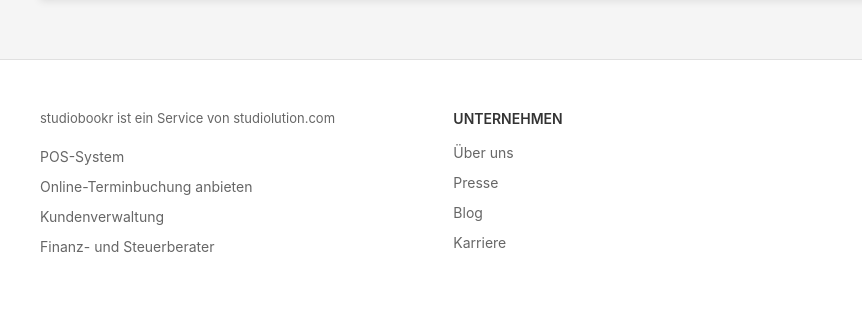
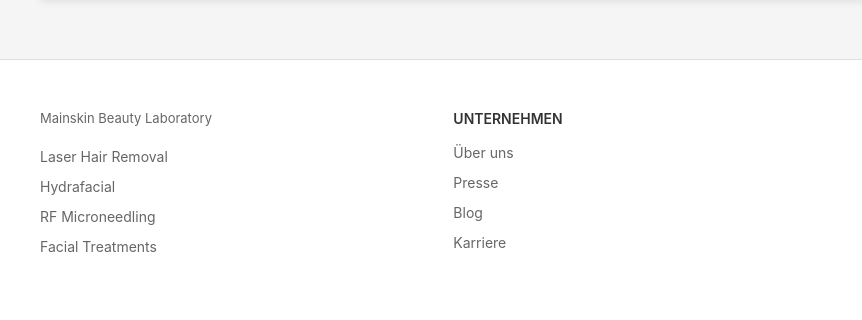
Before and after one commit to emmanuel582/mainskin, a website: page index.html in a window 1280 px wide. Shown: the part 2958-3278 px from the top of the page, 0-862 px from the left. Drawn offline with Linux system fonts and the light colour scheme.

Commit message:
Update index.html

```diff
--- a/index.html
+++ b/index.html
@@ -830,12 +830,12 @@
     <footer>
         <div class="footer-content">
             <div class="footer-section">
-                <div class="footer-brand">studiobookr ist ein Service von studiolution.com</div>
+                <div class="footer-brand">Mainskin Beauty Laboratory</div>
                 <ul>
-                    <li><a href="#">POS-System</a></li>
-                    <li><a href="#">Online-Terminbuchung anbieten</a></li>
-                    <li><a href="#">Kundenverwaltung</a></li>
-                    <li><a href="#">Finanz- und Steuerberater</a></li>
+                    <li><a href="#">Laser Hair Removal</a></li>
+                    <li><a href="#">Hydrafacial</a></li>
+                    <li><a href="#">RF Microneedling</a></li>
+                    <li><a href="#">Facial Treatments</a></li>
                 </ul>
             </div>
             <div class="footer-section">
```
